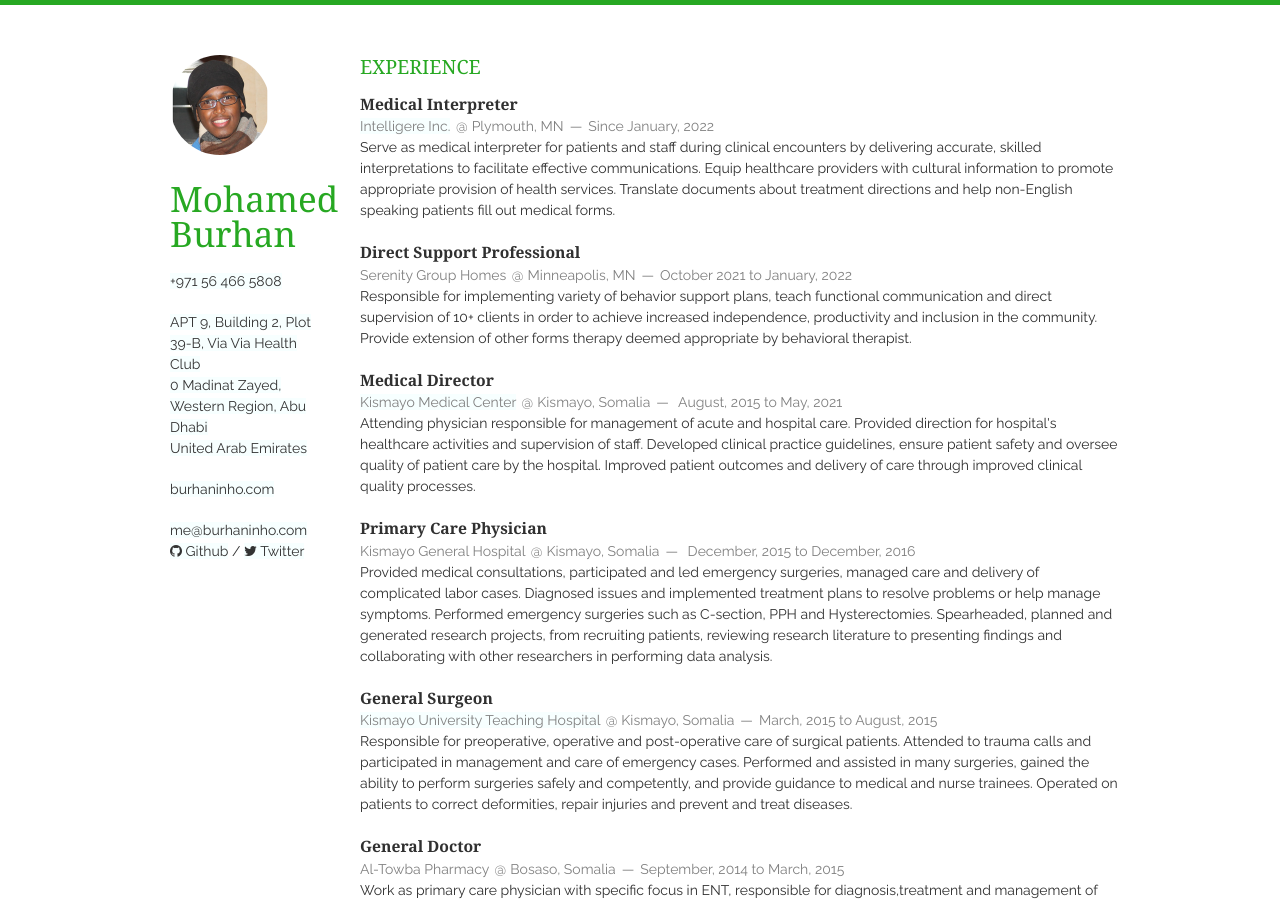
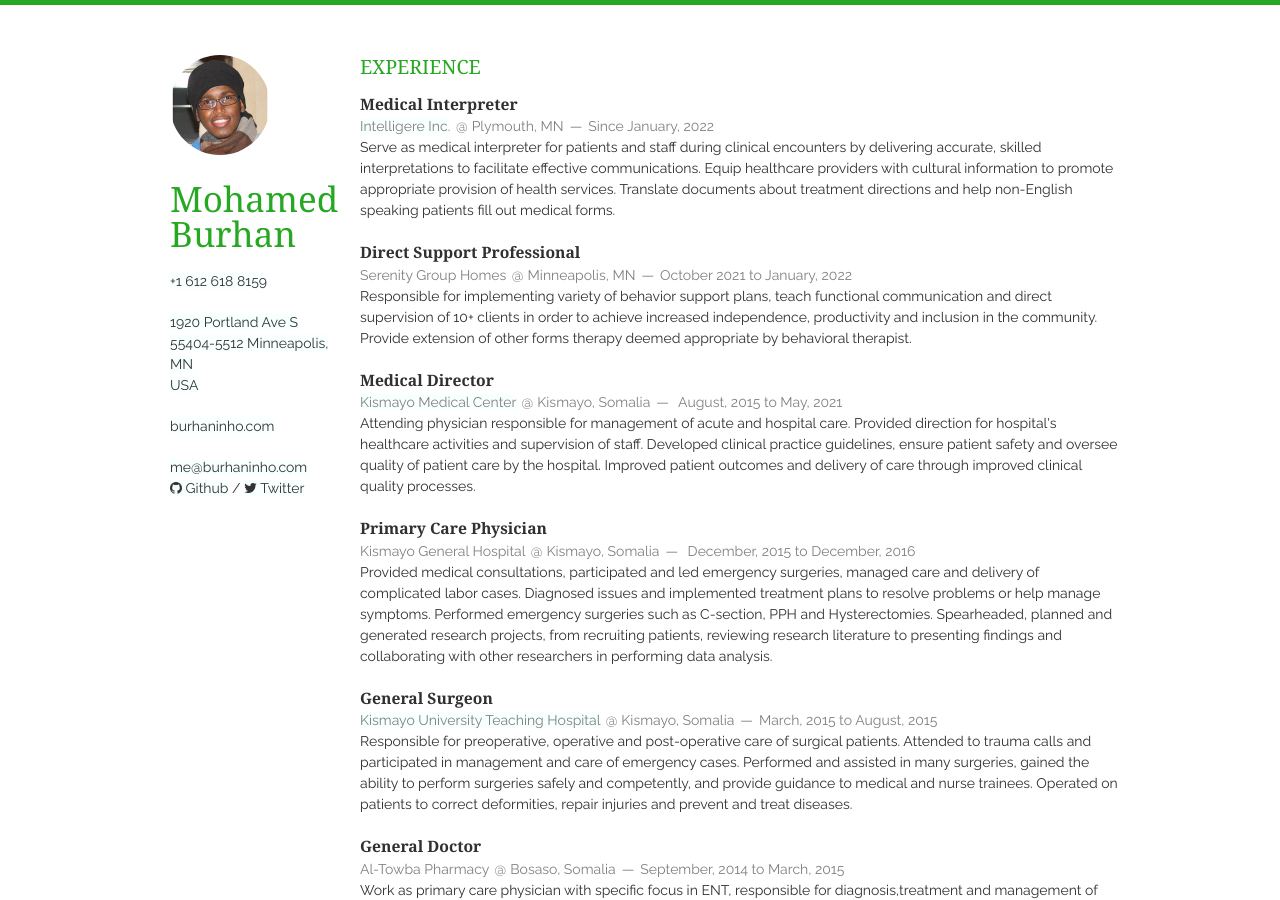
Before and after one commit to burhaninho/vitae, a Jekyll site: the page built from index.html, in a window 1280 px wide and 900 px high. Built offline with Jekyll 4.4.1, drawn with Linux system fonts in a browser that asks for light colours; nearby versions of some CDN libraries.

Commit message:
Update _config.yml

```diff
--- a/_config.yml
+++ b/_config.yml
@@ -19,11 +19,11 @@ email_full: mailto:me@burhaninho.com
 website: burhaninho.com
 github: burhaninho
 twitter: burhaninho
-tel: +971 56 466 5808
-tel_full: tel:+971564665808
+tel: +1 612 618 8159
+tel_full: tel:+16126188159
 google_maps: 'https://'
-address: APT 9, Building 2, Plot 39-B, Via Via Health Club
-postcode: 00
-city: Madinat Zayed, Western Region, Abu Dhabi
-country: United Arab Emirates
+address: 1920 Portland Ave S
+postcode: 55404-5512
+city: Minneapolis, MN
+country: USA
 google_analytics: UA-69391421-1
```
